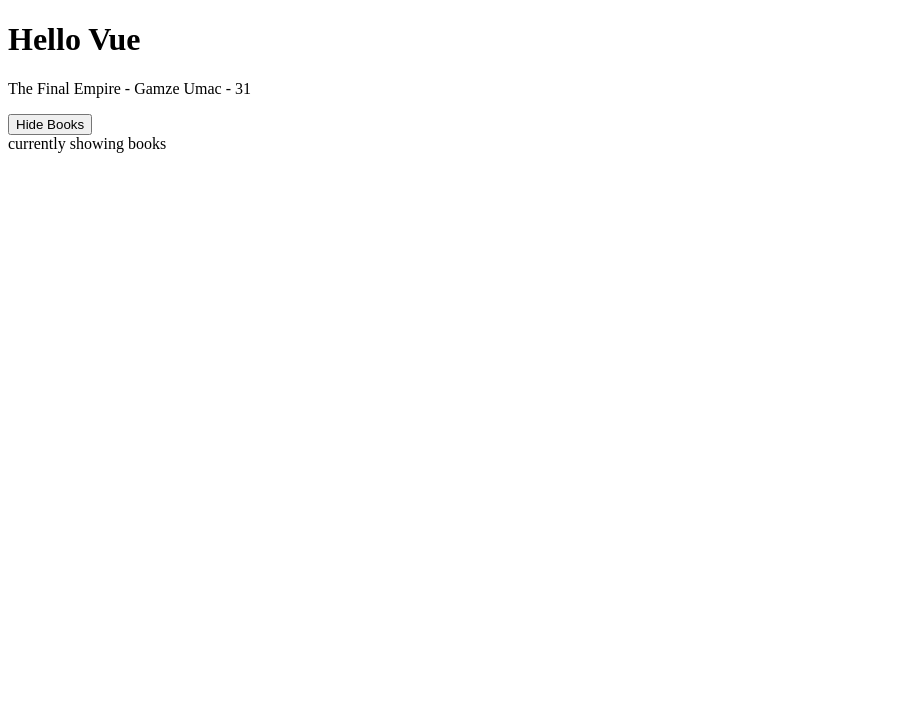
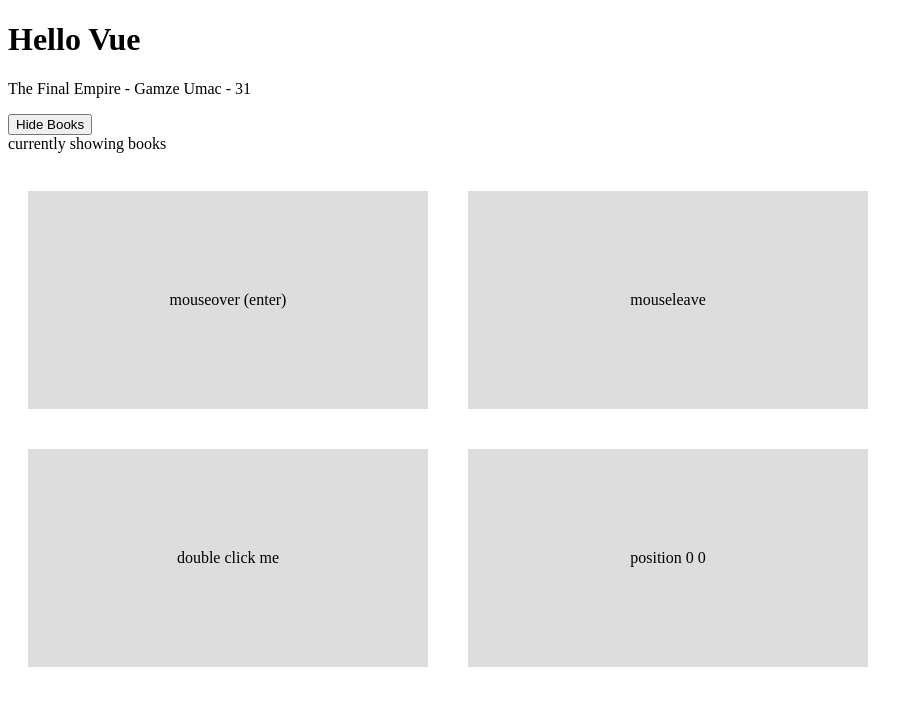
Before and after one commit to gamzeumac/my-first-vuejs, a plain HTML site: page index.html in a window 1280 px wide. Shown: the whole page, without its empty margins (0-923 px from the left). Drawn offline with nearby package versions, Linux system fonts and the light colour scheme.

Commit message:
firebase

```diff
--- a/app.js
+++ b/app.js
@@ -7,14 +7,26 @@ const app = Vue.createApp({
            showBooks: true,
            title: 'The Final Empire',
            author: 'Gamze Umac',
-           age: 31
+           age: 31,
+           x: 0,
+           y: 0
        }
    },
    methods: {
     toggleShowBooks() {
-        this.showBooks = !this.showBooks
+      this.showBooks =  !this.showBooks
+    },
+    handleEvent(e, data) {
+      console.log(e.type, e)
+      if (data) {
+        console.log(data)
+      }
+    },
+    handleMousemove(e) {
+      this.x = e.offsetX
+      this.y = e.offsetY
     }
-   }
+  }
 })
 
 app.mount('#app')
--- a/index.html
+++ b/index.html
@@ -1,17 +1,29 @@
 <!DOCTYPE html>
 <html lang="en">
+
 <head>
     <meta charset="UTF-8">
     <meta http-equiv="X-UA-Compatible" content="IE=edge">
     <meta name="viewport" content="width=device-width, initial-scale=1.0">
     <script src="https://unpkg.com/vue@next"></script>
     <title>Document</title>
+    <style>
+    .box {
+     padding: 100px 0;
+    width: 400px;
+    text-align: center;
+    background: #ddd;
+    margin: 20px;
+    display: inline-block;
+        }
+    </style>
 </head>
+
 <body>
     <h1>Hello Vue</h1>
     <div class="div" id="app">
         <div v-if="showBooks">
-        <p>{{ title }} - {{ author}} - {{age}}  </p>
+            <p>{{ title }} - {{ author}} - {{age}} </p>
         </div>
 
         <button @click="toggleShowBooks">
@@ -25,9 +37,19 @@
         <button v-on:click="age--">Decrease age</button>
         <div @click="changeTitle('Oatbringer')">Change book title</div> -->
 
+        <br>
+        <!-- mouse events -->
+        <div class="box" @mouseover="handleEvent($event, 5)">mouseover (enter)</div>
+        <div class="box" @mouseleave="handleEvent">mouseleave</div>
+        <div class="box" @dblclick="handleEvent">double click me</div>
+        <div class="box" @mousemove="handleMousemove">position {{ x }} {{ y }}</div>
+
+      </div>
+
 
     </div>
 
     <script src="./app.js"></script>
 </body>
+
 </html>
```
Lines whose indentation alone changed are shown as unchanged.
